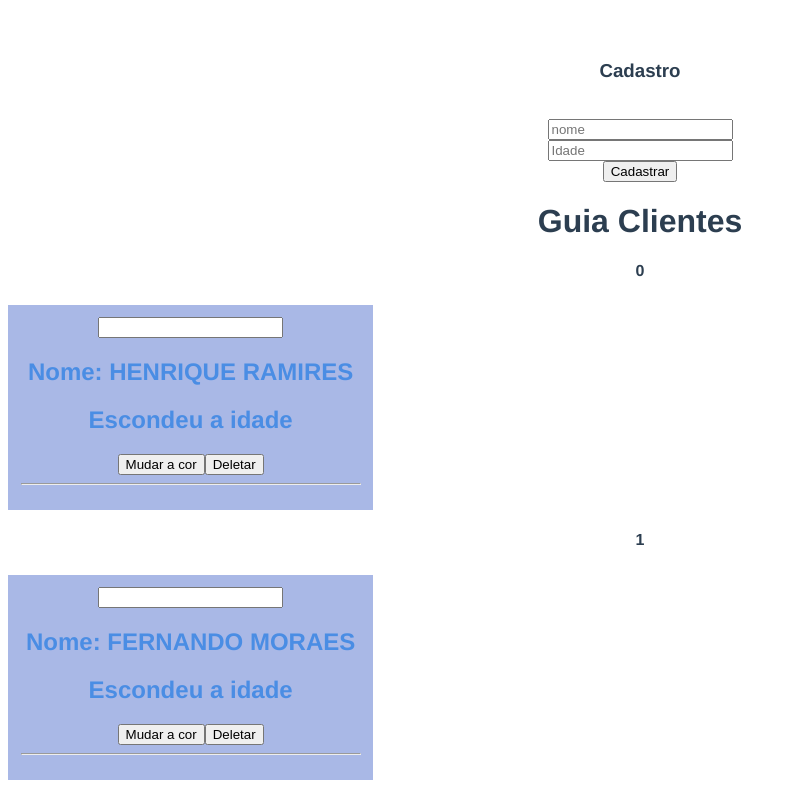
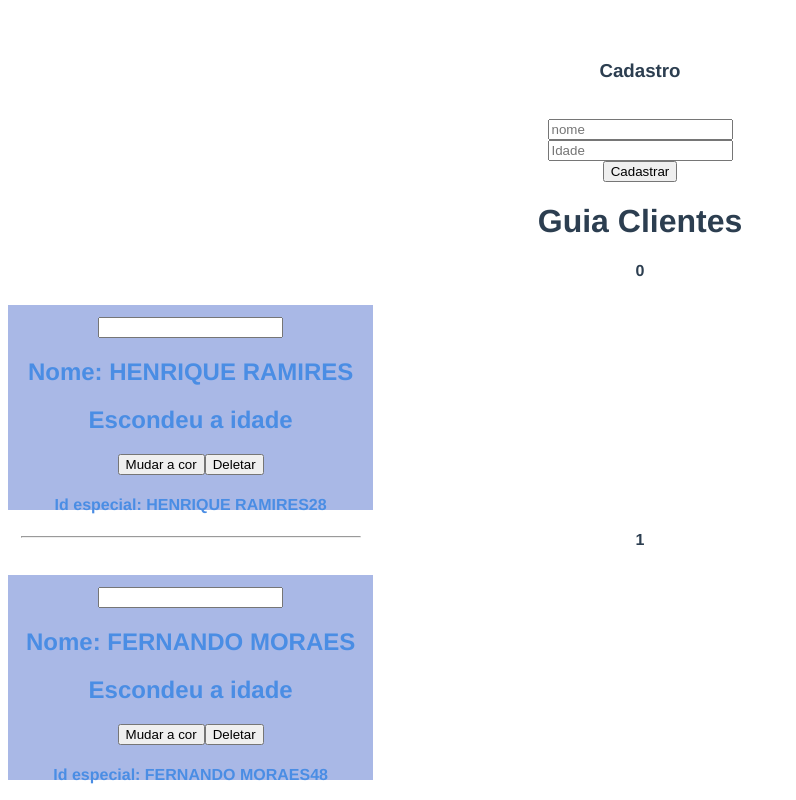
Before and after one commit to all-projects-vue-js/first-project, a Vue app: page / in a window 1280 px wide. Shown: the top 800 px of the page, without its empty margins (0-796 px from the left). Built offline with nearby package versions, Linux system fonts and the light colour scheme.

Commit message:
Computed properties.

```diff
--- a/src/components/Cliente.vue
+++ b/src/components/Cliente.vue
@@ -7,6 +7,7 @@
     <h2 v-show="showIdade">Mostrar a idade v-show</h2>
     <button @click="mudarCor($event)">Mudar a cor</button>
     <button @click="emirtirEventoDelete()">Deletar</button>
+    <h4>Id especial: {{ idEspecial }}</h4>
     <hr />
   </div>
 </template>
@@ -41,6 +42,11 @@ export default {
       return value.toUpperCase();
     },
   },
+  computed: {
+    idEspecial: function () {
+      return (this.cliente.nome + this.cliente.idade).toUpperCase();
+    },
+  },
 };
 </script>
 
```
